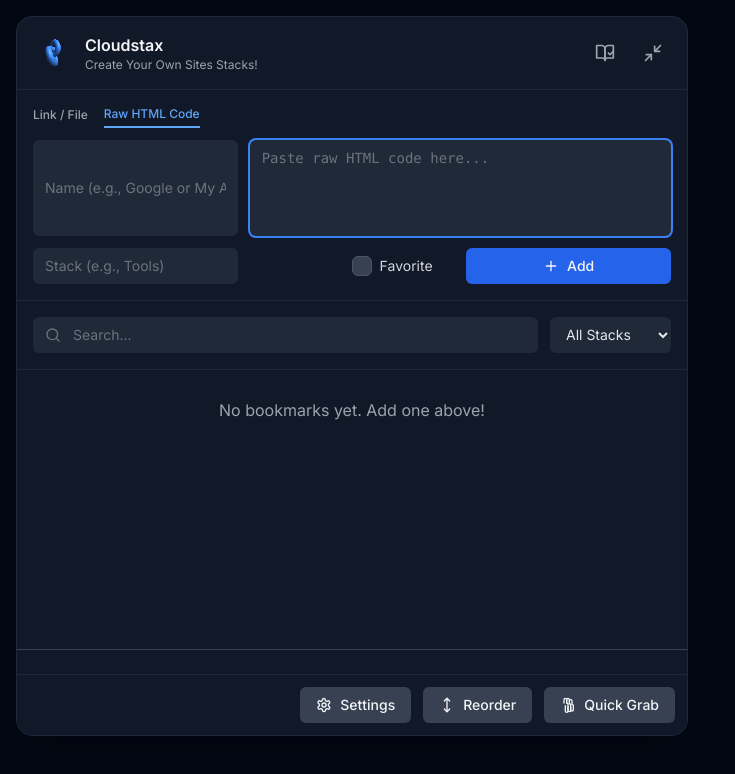
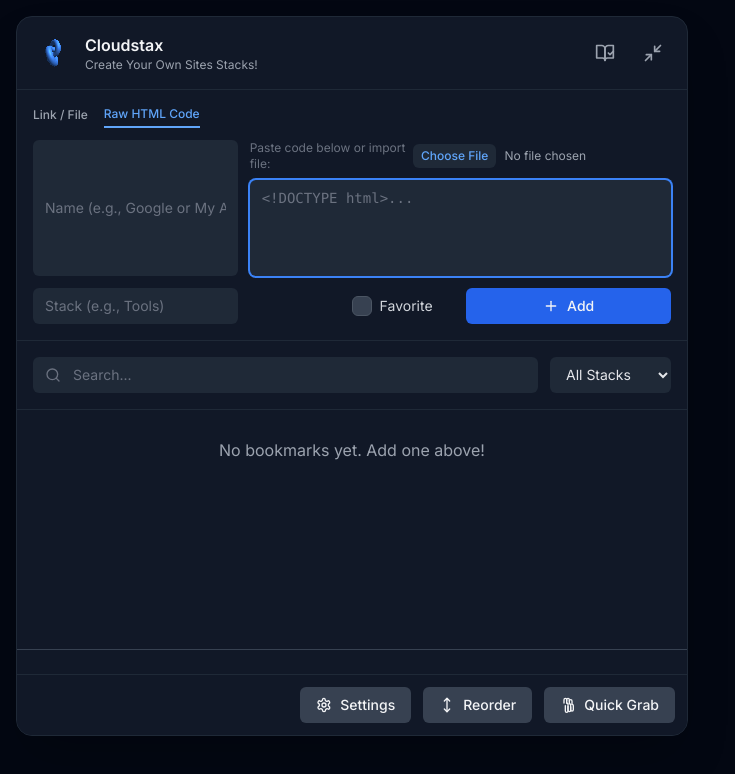
Before and after one commit to JunkyardAI/Cloudsurf, a plain HTML site: page index.html in a window 1280 px wide. Both pictures are taken after a click on the button "Raw HTML Code". Shown: the whole page, without its empty margins (0-735 px from the left). Drawn offline with nearby package versions, Linux system fonts and the light colour scheme.

Commit message:
Enhance code input with wrapper and file import
Added a code input wrapper and file input for importing code.

```diff
--- a/index.html
+++ b/index.html
@@ -388,8 +388,14 @@
           <!-- URL Input (Default) -->
           <input id="urlIn" placeholder="URL (e.g., google.com)" class="md:col-span-2 text-sm bg-gray-800 rounded-md px-3 py-2 text-gray-200 placeholder-gray-500 focus:outline-none focus:ring-2 focus:ring-blue-500">
 
-          <!-- Code Input (Hidden by default) -->
-          <textarea id="codeIn" placeholder="Paste raw HTML code here..." class="hidden md:col-span-2 text-sm bg-gray-800 rounded-md px-3 py-2 text-gray-200 placeholder-gray-500 focus:outline-none focus:ring-2 focus:ring-blue-500 font-mono h-24 resize-none"></textarea>
+          <!-- Code Input Wrapper (Hidden by default) -->
+          <div id="codeInputWrapper" class="hidden md:col-span-2 flex flex-col gap-2">
+             <div class="flex justify-between items-center">
+                <span class="text-xs text-gray-500">Paste code below or import file:</span>
+                <input type="file" id="codeFileInput" accept=".html,.htm,.txt" class="text-xs text-gray-400 file:mr-2 file:py-1 file:px-2 file:rounded-md file:border-0 file:text-xs file:font-medium file:bg-gray-800 file:text-blue-400 hover:file:bg-gray-700 cursor-pointer">
+             </div>
+             <textarea id="codeIn" placeholder="<!DOCTYPE html>..." class="w-full text-sm bg-gray-800 rounded-md px-3 py-2 text-gray-200 placeholder-gray-500 focus:outline-none focus:ring-2 focus:ring-blue-500 font-mono h-24 resize-none"></textarea>
+          </div>
         </div>
 
         <div class="grid grid-cols-1 md:grid-cols-3 gap-3 mt-3">
@@ -558,7 +564,9 @@
     const elements = {
       nameIn: $('nameIn'),
       urlIn: $('urlIn'),
-      codeIn: $('codeIn'), // NEW
+      codeIn: $('codeIn'),
+      codeInputWrapper: $('codeInputWrapper'), // NEW Wrapper
+      codeFileInput: $('codeFileInput'),       // NEW File Input
       stackIn: $('stackIn'),
       openExternalIn: $('openExternalIn'),
       openExternalContainer: $('openExternalContainer'), // NEW for hiding
@@ -886,7 +894,7 @@
         addInputMode = mode;
         if (mode === 'link') {
             elements.urlIn.classList.remove('hidden');
-            elements.codeIn.classList.add('hidden');
+            elements.codeInputWrapper.classList.add('hidden'); // Use wrapper
             elements.openExternalContainer.classList.remove('invisible');
 
             elements.modeLinkBtn.classList.add('mode-tab-active');
@@ -897,7 +905,7 @@
             elements.urlIn.focus();
         } else {
             elements.urlIn.classList.add('hidden');
-            elements.codeIn.classList.remove('hidden');
+            elements.codeInputWrapper.classList.remove('hidden'); // Use wrapper
             // External toggle doesn't make sense for raw code
             elements.openExternalContainer.classList.add('invisible');
 
@@ -1649,6 +1657,21 @@
           if (e.key === 'Enter' && e.ctrlKey) addBookmark(); // Ctrl+Enter to submit code
       });
 
+      // File Import Listener
+      elements.codeFileInput.addEventListener('change', e => {
+          const file = e.target.files[0];
+          if(!file) return;
+          const reader = new FileReader();
+          reader.onload = event => {
+              elements.codeIn.value = event.target.result;
+              // Auto-fill name if empty
+              if(!elements.nameIn.value) {
+                  elements.nameIn.value = file.name.replace(/\.[^/.]+$/, "");
+              }
+          };
+          reader.readAsText(file);
+      });
+
       elements.searchIn.addEventListener('input', debounce(() => { currentPage = 1; renderBookmarks(); }, 250));
       elements.stackFilter.addEventListener('change', () => { currentPage = 1; isReorderMode ? handleReorderToggle() : renderBookmarks(); });
       elements.launchSelectedBtn.addEventListener('click', launchSelected);
```
